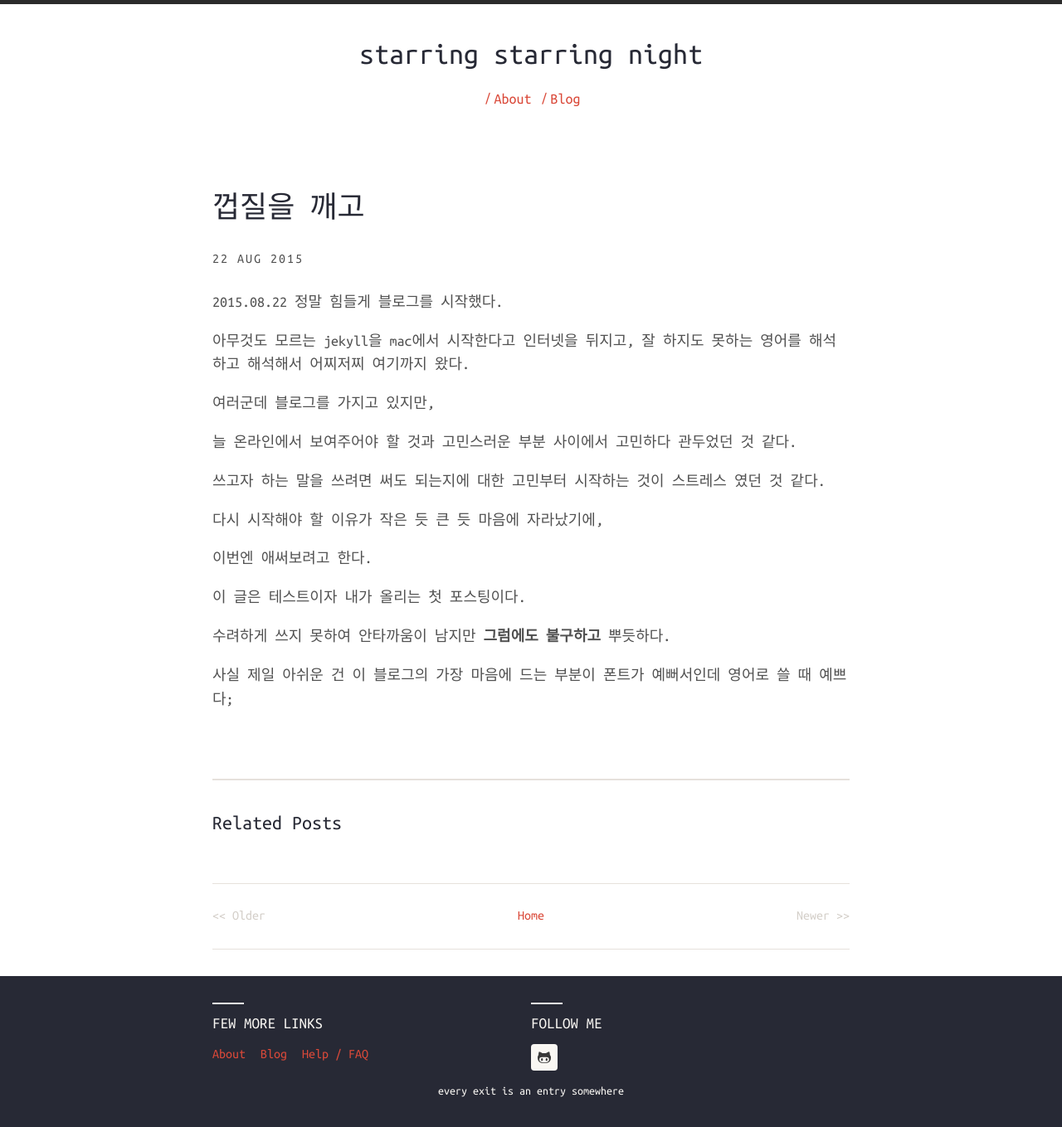
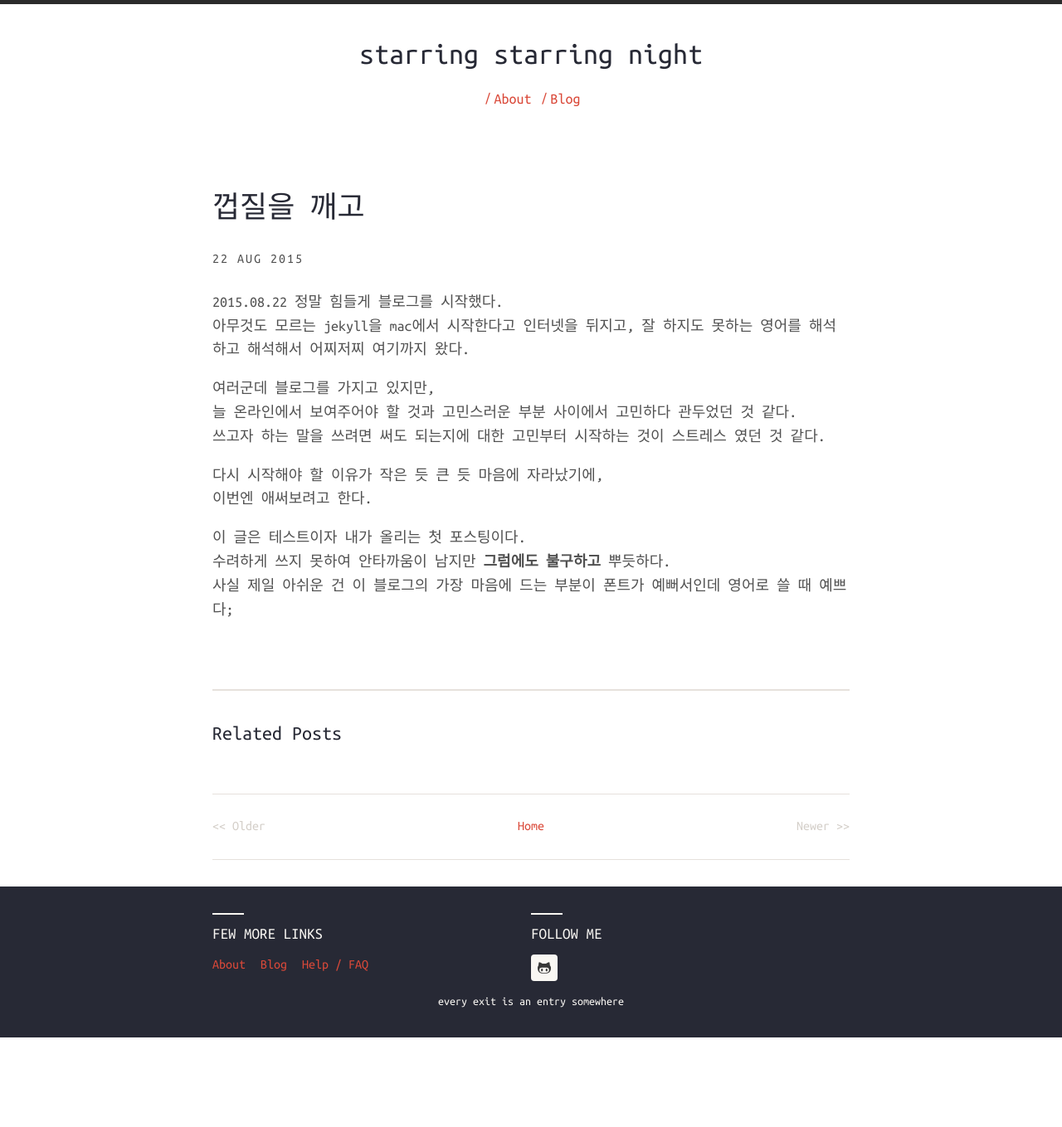
Before and after one commit to hahajh/hahajh.github.com, a Jekyll site: the page built from _posts/2015-08-22-start.md, in a window 1280 px wide. Shown: the whole page at 83% size. Built offline with Jekyll 4.4.1, drawn with Linux system fonts in a browser that asks for light colours; nearby versions of some CDN libraries; after the commit the page ends 1251 px from its top, so only the background shows below that.

```diff
--- a/_posts/2015-08-22-start.md
+++ b/_posts/2015-08-22-start.md
@@ -7,25 +7,16 @@ published: True
 
 ---
 
-2015.08.22 정말 힘들게 블로그를 시작했다.
-
+2015.08.22 정말 힘들게 블로그를 시작했다. <br>
 아무것도 모르는 jekyll을 mac에서 시작한다고 인터넷을 뒤지고, 잘 하지도 못하는 영어를 해석하고 해석해서 어찌저찌 여기까지 왔다.
 
-
-여러군데 블로그를 가지고 있지만,
-
-늘 온라인에서 보여주어야 할 것과 고민스러운 부분 사이에서 고민하다 관두었던 것 같다.
-
+여러군데 블로그를 가지고 있지만,<br>
+늘 온라인에서 보여주어야 할 것과 고민스러운 부분 사이에서 고민하다 관두었던 것 같다.<br>
 쓰고자 하는 말을 쓰려면 써도 되는지에 대한 고민부터 시작하는 것이 스트레스 였던 것 같다.
 
-
-다시 시작해야 할 이유가 작은 듯 큰 듯 마음에 자라났기에,
-
+다시 시작해야 할 이유가 작은 듯 큰 듯 마음에 자라났기에,<br>
 이번엔 애써보려고 한다.
 
-
-이 글은 테스트이자 내가 올리는 첫 포스팅이다.
-
-수려하게 쓰지 못하여 안타까움이 남지만 <strong>그럼에도 불구하고</strong> 뿌듯하다.
-
+이 글은 테스트이자 내가 올리는 첫 포스팅이다.<br>
+수려하게 쓰지 못하여 안타까움이 남지만 <strong>그럼에도 불구하고</strong> 뿌듯하다.<br>
 사실 제일 아쉬운 건 이 블로그의 가장 마음에 드는 부분이 폰트가 예뻐서인데 영어로 쓸 때 예쁘다;
```
